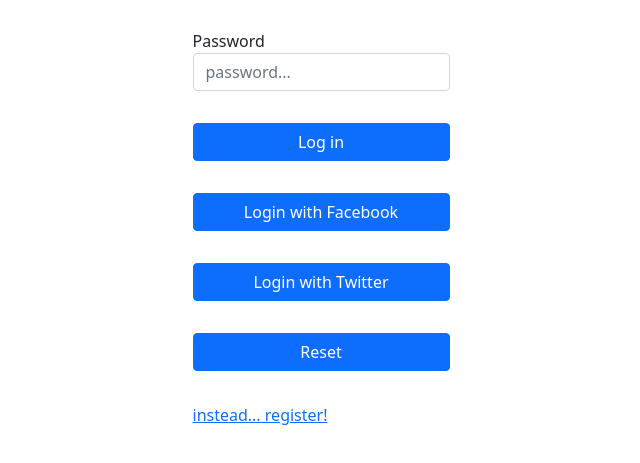
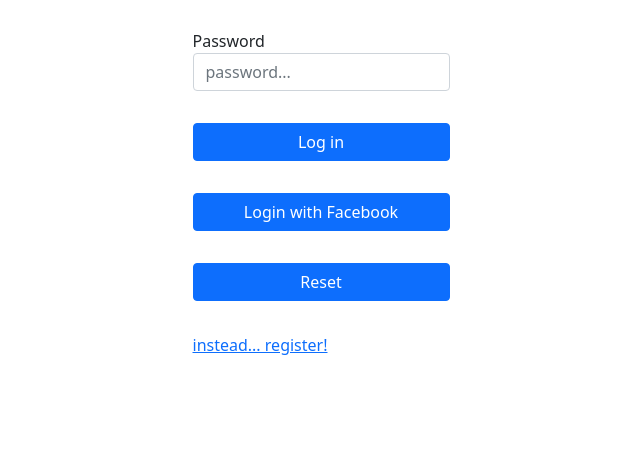
Before and after one commit to wgnr/eco, a website: page public/auth/login.html in a window 1280 px wide. Shown: the part 121-584 px from the top of the page, without its empty margins (319-959 px from the left). Drawn offline with nearby package versions, Linux system fonts and the light colour scheme.

Commit message:
remove twitter login

```diff
--- a/public/auth/login.html
+++ b/public/auth/login.html
@@ -43,9 +43,6 @@
         <a href="/api/auth/facebook" class="btn btn-primary">
           <span>Login with Facebook</span>
         </a>
-        <a href="/api/auth/twitter" class="btn btn-primary">
-          <span>Login with Twitter</span>
-        </a>
         <input type="reset" value="Reset" class="btn btn-primary" />
         <a href="/auth/singup.html">instead... register!</a>
       </form>
```
